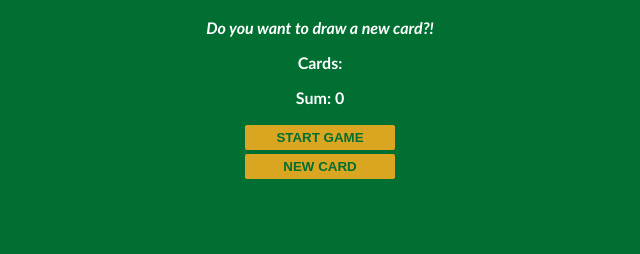
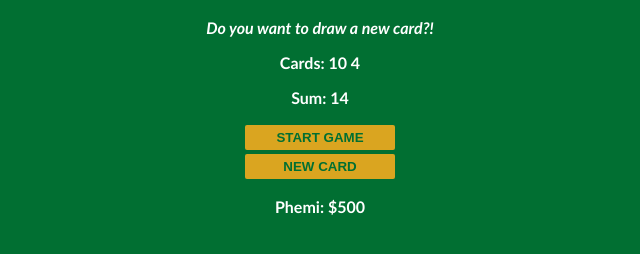
Before and after one commit to PhemiT/black-jack, a plain HTML site: page index.html in a window 1280 px wide. Both pictures are taken after a click on the button "START GAME". Shown: the part 50-304 px from the top of the page, without its empty margins (320-960 px from the left). Drawn offline with Linux system fonts and the light colour scheme.

Commit message:
modifications

```diff
--- a/index.html
+++ b/index.html
@@ -10,6 +10,7 @@
         <button onclick="startGame()">START GAME</button>
         <br>
         <button onclick="newCard()">NEW CARD</button>
+        <p id="player-info"></p>
         <script src="main.js"></script>
     </body>
 </html>
--- a/main.js
+++ b/main.js
@@ -7,6 +7,13 @@ let gameMessage = ""
 let getMessage = document.getElementById("get-message")
 let getSum = document.getElementById("get-sum")
 let getCards = document.getElementById("get-cards")
+
+let player = {
+    name : "Phemi",
+    chips : "500"
+}
+let playerInfo = document.getElementById("player-info")
+playerInfo.textContent = player.name + ":" + " $" + player.chips
 
 function getRandomCard() {
     let randomCard = Math.floor(Math.random()*13) + 1
@@ -19,7 +26,11 @@ function getRandomCard() {
 }
 
 function startGame() {
-    isAlive = false
+    isAlive = true
+    let firstCard = getRandomCard()
+    let secondCard = getRandomCard()
+    cards = [firstCard, secondCard]
+    sum = firstCard + secondCard
     renderGame()
 }
 
@@ -32,6 +43,7 @@ function renderGame() {
     if (sum <= 21) {
         gameMessage = "Do you want to draw a new card?!"
     } else if (sum === 21) {
+        hasBlackJack = true
         gameMessage = "You've got Blackjack!"
     } else {
         gameMessage = "You're out of the game!"
@@ -41,8 +53,10 @@ function renderGame() {
 }
 
 function newCard() {
-    anotherCard = getRandomCard()
+    if (isAlive === true && hasBlackJack === false) {
+    let anotherCard = getRandomCard()
     sum += anotherCard
     cards.push(anotherCard)
     renderGame()
+    }
 }
```
